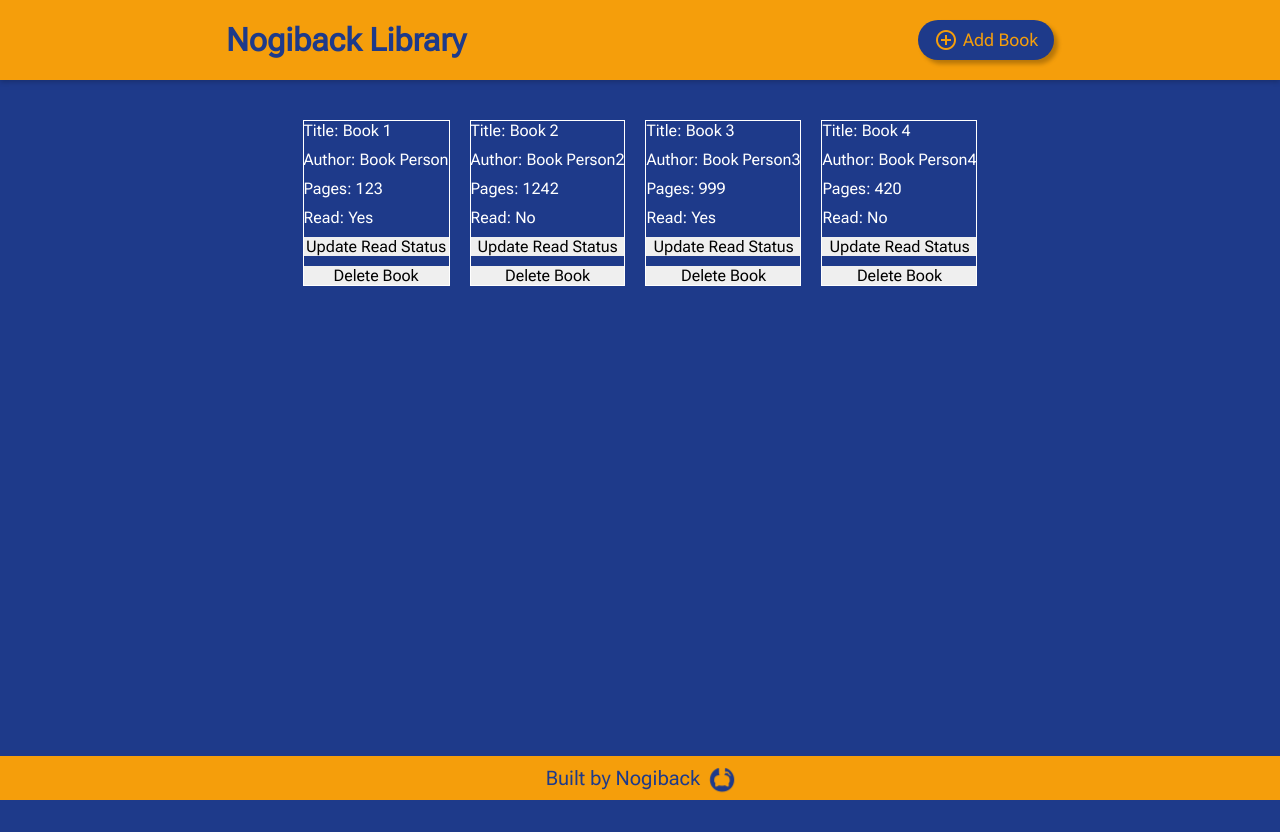
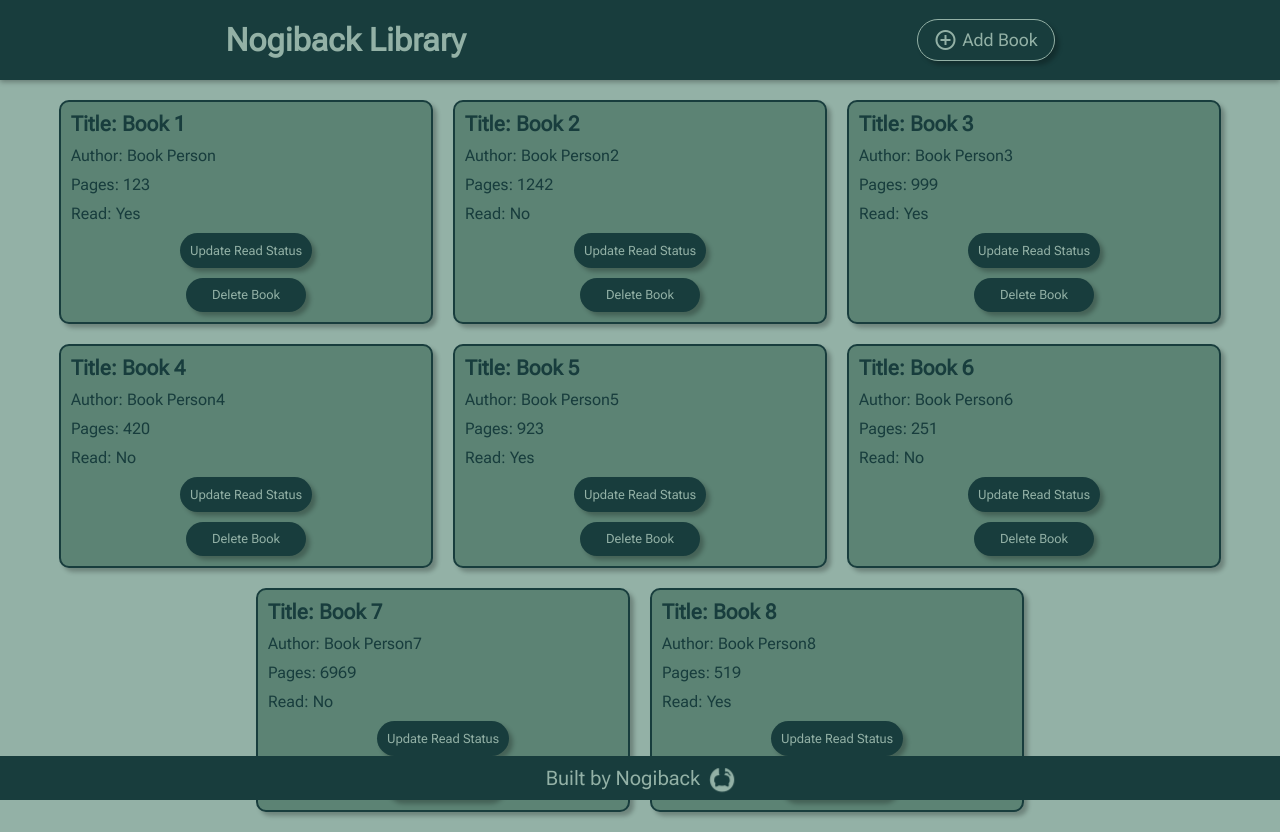
Before and after one commit to Nogiback/Book-Library, a plain HTML site: page index.html in a window 1280 px wide. Before the commit the page ends 800 px from the top, so only its background shows below. Drawn offline with nearby package versions, Linux system fonts and the light colour scheme.

Commit message:
Styling book cards and overall theme of page

```diff
--- a/index.html
+++ b/index.html
@@ -16,6 +16,7 @@
       add_circle</i> Add Book</button>
   </header>
 
+  <div class="overlay"></div>
   <div class="bookshelf"></div>
 
   <section class="add-book-dialog">
--- a/script.js
+++ b/script.js
@@ -3,6 +3,7 @@
 const addBookBtn = document.getElementById('add-book');
 const addBookDialog = document.getElementById('container');
 const closeModal = document.getElementById('close-modal');
+const overlay = document.querySelector('.overlay');
 const bookshelf = document.querySelector('.bookshelf');
 
 let library = JSON.parse(localStorage.getItem("books")) || [];
@@ -10,20 +11,22 @@ let library = JSON.parse(localStorage.getItem("books")) || [];
 
 addBookBtn.addEventListener('click', () => {
   addBookDialog.showModal();
+  overlay.style.display = 'block';
 });
 
 closeModal.addEventListener('click', () => {
   addBookDialog.close();
+  overlay.style.display = 'none';
 });
 
-// class Book {
-//   constructor(title, author, pages, read) {
-//     this.title = title;
-//     this.author = author;
-//     this.pages = pages;
-//     this.read = read;
-//   }
-// }
+class Book {
+  constructor(title, author, pages, read) {
+    this.title = title;
+    this.author = author;
+    this.pages = pages;
+    this.read = read;
+  }
+}
 
 const books = [
   {
@@ -49,6 +52,30 @@ const books = [
     author: 'Book Person4',
     pages: 420,
     read: 'No'
+  },
+  {
+    title: 'Book 5',
+    author: 'Book Person5',
+    pages: 923,
+    read: 'Yes'
+  },
+  {
+    title: 'Book 6',
+    author: 'Book Person6',
+    pages: 251,
+    read: 'No'
+  },
+  {
+    title: 'Book 7',
+    author: 'Book Person7',
+    pages: 6969,
+    read: 'No'
+  },
+  {
+    title: 'Book 8',
+    author: 'Book Person8',
+    pages: 519,
+    read: 'Yes'
   }
 ];
 
--- a/styles.css
+++ b/styles.css
@@ -4,7 +4,11 @@
   --blue: rgb(30, 58, 138);
   --orange: rgb(245, 158, 11);
   --white: rgb(243, 243, 243);
-  --shadow: 0 2px 5px rgba(0,0,0,0.2);
+  --black: rgb(4, 13, 18);
+  --darkgreen: rgb(24, 61, 61);
+  --green: rgb(92, 131, 116);
+  --lightgreen: rgb(147, 177, 166);
+  --shadow: 0 2px 5px rgba(0,0,0,0.3);
 }
 
 *,
@@ -25,13 +29,13 @@
 }
 
 .fab {
-  color: var(--blue);
+  color: var(--lightgreen);
 }
 
 body {
   font-family: 'Roboto Flex', sans-serif;
-  background-color: var(--blue);
-  color: var(--blue);
+  background-color: var(--lightgreen);
+  color: var(--lightgreen);
   display: flex;
   justify-content: center;
   align-items: center;
@@ -43,22 +47,25 @@ header {
   display: flex;
   justify-content: space-around;
   align-items: center;
-  background-color: var(--orange);
+  background-color: var(--darkgreen);
   box-shadow: var(--shadow);
-  position: absolute;
+  position: fixed;
   top: 0;
+  z-index: 1000;
 }
 
 header > h1 {
   font-size: 2rem;
   font-weight: 900;
 }
+
 #add-book {
-  color: var(--orange);
+  color: var(--lightgreen);
   padding: 0.5rem;
   font-size: 1.1rem;
   border-radius: 50px;
-  background-color: var(--blue);
+  background-color: var(--darkgreen);
+  border: 1px solid var(--lightgreen);
   box-shadow: 4px 4px 4px rgba(0, 0, 0, 0.25);
   min-width: 120px;
   position: relative;
@@ -69,14 +76,16 @@ header > h1 {
 }
 
 #add-book:hover,
-#confirm-btn:hover {
-  background-color: var(--orange);
-  color: var(--blue);
+#confirm-btn:hover,
+.book button:hover {
+  background-color: var(--lightgreen);
+  color: var(--darkgreen);
   transition: 0.3s ease;
 }
 
 #add-book:active,
-#confirm-btn:active {
+#confirm-btn:active,
+.book button:active {
   top: 2px;
 }
 
@@ -155,31 +164,69 @@ form {
   cursor: pointer;
 }
 
+.overlay {
+  display: none;
+  position:fixed;
+  top:0;
+  left:0;
+  width:100vw;
+  height:100vh;
+  background-color:rgba(0,0,0,0.5);
+  z-index: 1000;
+}
+
 .bookshelf {
   display: flex;
   flex-wrap: wrap;
-  margin-top: 100px;
+  position: relative;
+  top: 80px;
   padding: 20px;
   gap: 20px;
+  justify-content: center;
+  align-items: center;
 }
 
 .book {
-  border: 1px solid white;
+  background-color: var(--green);
   display: flex;
   flex-direction: column;
+  align-items:flex-start;
+  justify-content: center;
   gap: 10px;
+  width: 350px;
+  height: 200px;
+  border-radius: 10px;
+  border: 2px solid var(--darkgreen);
+  box-shadow: 4px 4px 4px rgba(0, 0, 0, 0.25);
+  padding: 10px;
 }
 
 .book h3 {
-  color: white;
+  color: var(--darkgreen);
+  font-size: 1.3rem;
+  font-weight: 900;
+
 }
 
 .book h4 {
-  color: white;
+  color: var(--darkgreen)
+}
+
+.book button {
+  color: var(--lightgreen);
+  padding: 0.6rem;
+  font-size: 0.8rem;
+  border-radius: 50px;
+  background-color: var(--darkgreen);
+  box-shadow: 4px 4px 4px rgba(0, 0, 0, 0.25);
+  min-width: 100px;
+  position: relative;
+  cursor: pointer;
+  align-self: center;
 }
 
 .footer {
-  position: absolute;
+  position: fixed;
   bottom: 0;
   display: flex;
   align-items: center;
@@ -188,5 +235,5 @@ form {
   width: 100%;
   padding: 10px 0px;
   font-size: 20px;
-  background: var(--orange);
+  background: var(--darkgreen);
 }
```
